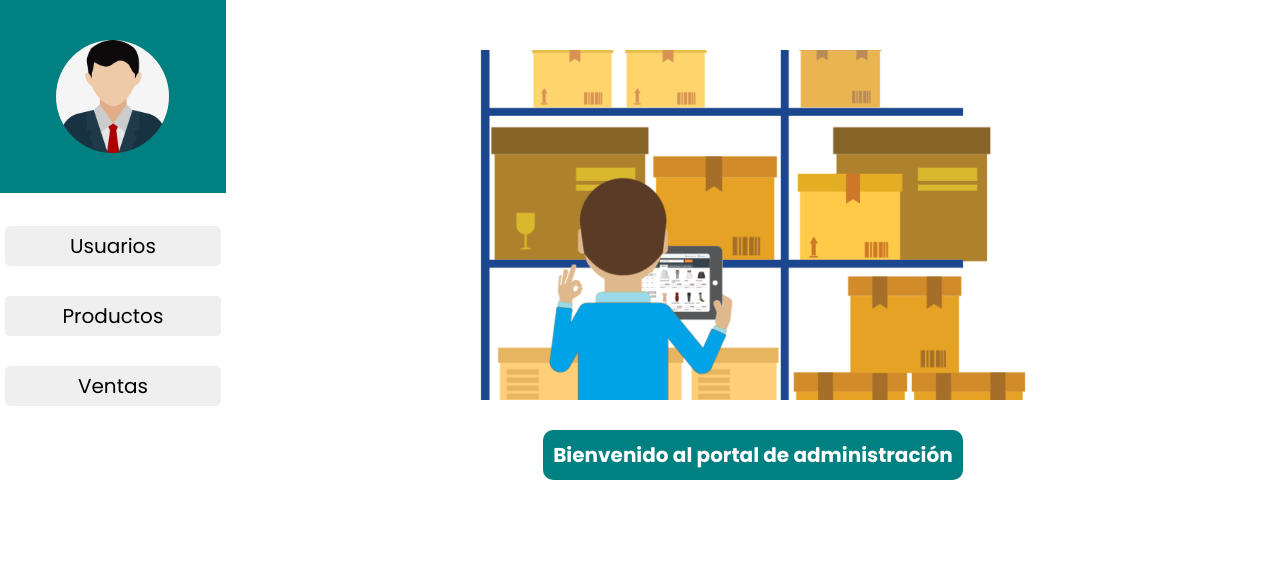
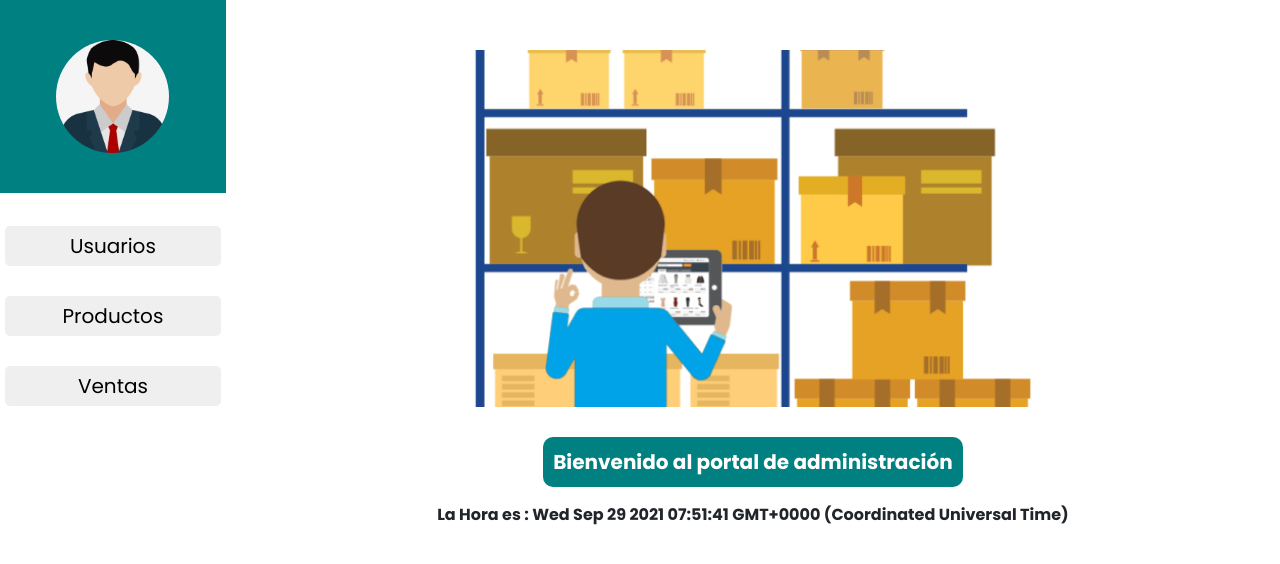
Before and after one commit to Alejo-Nino95/Proyecto-C3-Grupo-16, a React (Create React App) app in the folder proyecto-react/: page /main in a window 1280 px wide. Shown: the top 564 px of the page. Built offline with nearby package versions, Linux system fonts and the light colour scheme.

Commit message:
añadi la hora a la pagina utilizando estados y el componente willmount

```diff
--- a/proyecto-react/src/components/com-welcome/bienvenida.jsx
+++ b/proyecto-react/src/components/com-welcome/bienvenida.jsx
@@ -15,8 +15,23 @@ import "./bienvenida.css"
 class Bienvenida extends React.Component{
     constructor(props){
         super(props)
+        this.state = {
+            currentDateTime: Date().toLocaleString()
+          }
     }
 
+
+    refrescarHora = () =>{
+        this.setState({currentDateTime: Date().toLocaleString()})
+    }
+
+
+
+    componentDidMount(){
+       setInterval(() => {
+           this.refrescarHora()
+       }, 1000);
+    }
 
 
 
@@ -30,6 +45,7 @@ class Bienvenida extends React.Component{
                     <div className="introduccion">
                         <p>Bienvenido al portal de administración </p>
                     </div>
+                    <strong> La Hora es : { this.state.currentDateTime }</strong>
                 </div>
             </div>
         )
```
